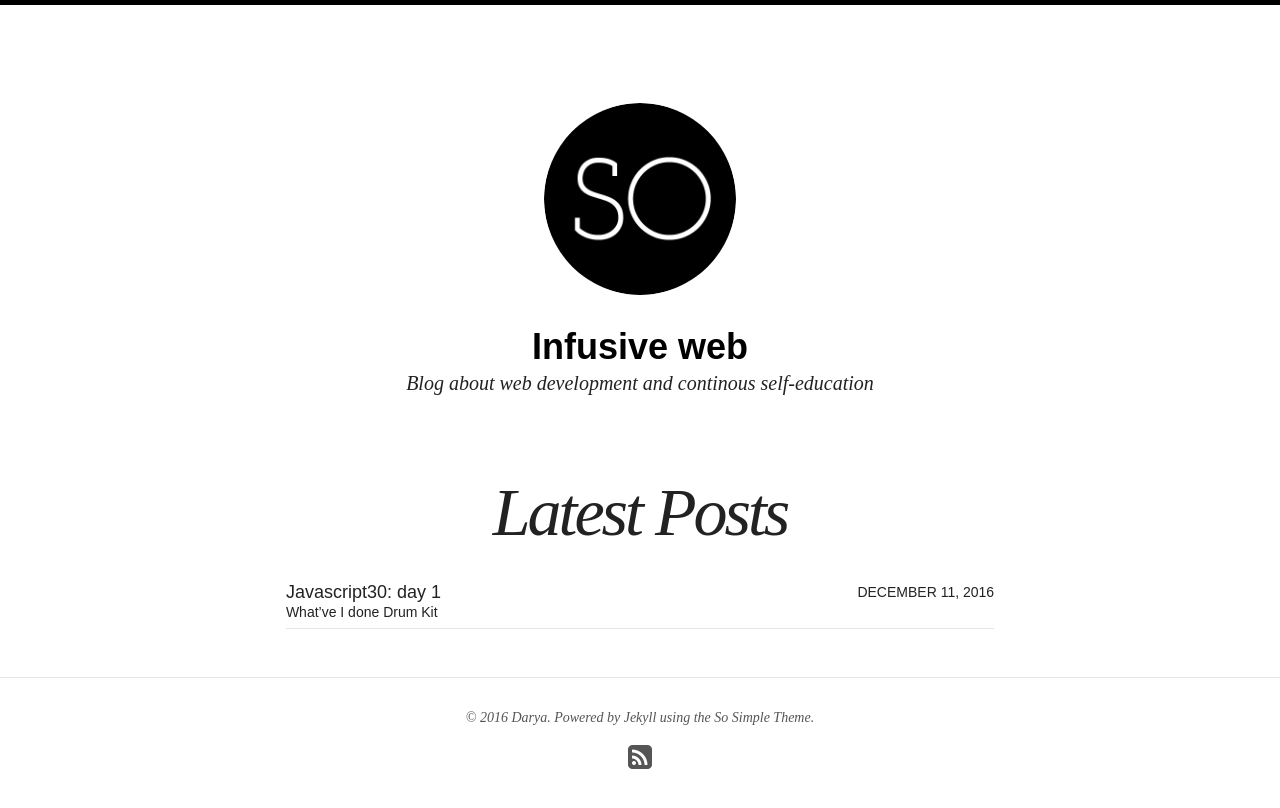
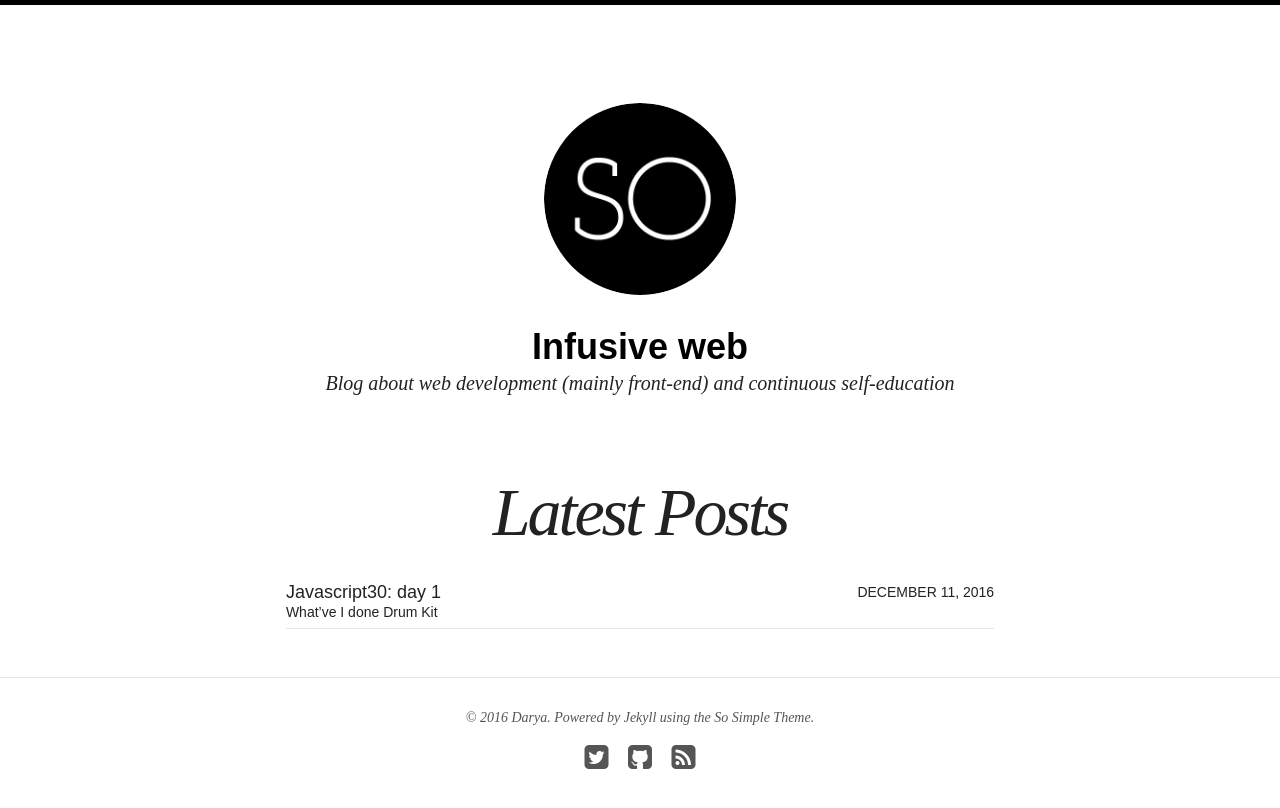
Before and after one commit to DaryaVeretennikova/DaryaVeretennikova.github.io, a Jekyll site: the page built from index.html, in a window 1280 px wide. Shown: the top 808 px of the page. Built offline with Jekyll 4.4.1, drawn with Linux system fonts in a browser that asks for light colours; nearby versions of some CDN libraries; part of the change alters nothing that is shown.

```diff
--- a/_config.yml
+++ b/_config.yml
@@ -2,7 +2,7 @@
 
 title: Infusive web
 locale: en_US
-description: Blog about web development and continous self-education
+description: Blog about web development (mainly front-end) and continuous self-education
 logo: site-logo.png
 search: true
 url: http://daryaveretennikova.github.io
@@ -40,9 +40,9 @@ owner:
   avatar: bio-photo.jpg
   email: darya0veretennikova@gmail.com
   disqus-shortname:
-  twitter: #darya0wood
+  twitter: darya0wood
   facebook: #username
-  github: #username
+  github: DaryaVeretennikova
   stackexchange: #http://stackoverflow.com/users/123456/username
   linkedin: #username
   instagram: #username
```
Also changed, not shown: README.md.
